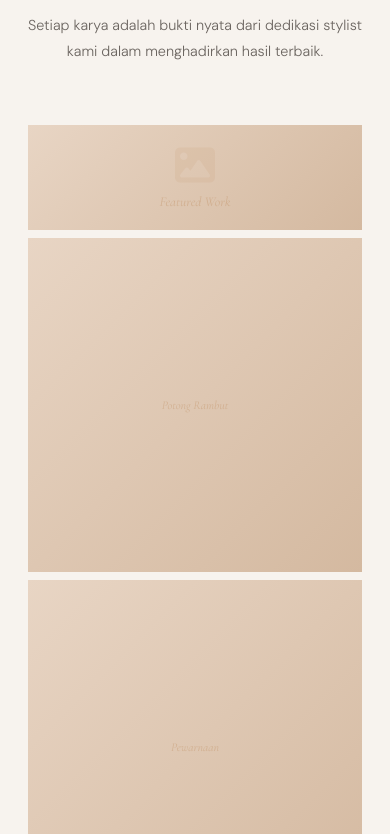
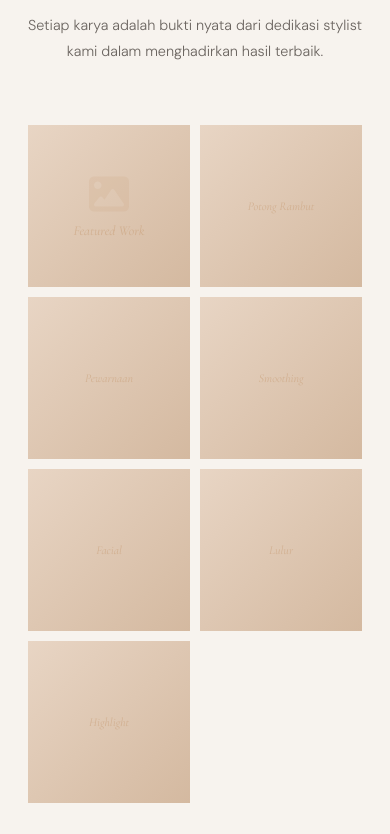
Before and after one commit to rahmangustav/rrhaircare, a website: page public/index.html in a window 390 px wide. Shown: the part 4930-5764 px from the top of the page. Drawn offline with nearby package versions, Linux system fonts and the light colour scheme; no server answers.

Commit message:
Galeri: tata letak seragam & rapi untuk berapa pun jumlah foto
Ganti layout majalah (foto pertama 2x2 + 4 kolom x 2 baris tetap) yang
berantakan saat jumlah foto sembarang, jadi grid kotak seragam responsif
(auto-fill minmax): desktop 4 kolom, tablet 3, HP 2.

Co-Authored-By: Claude Opus 4.8 <noreply@anthropic.com>

```diff
--- a/public/index.html
+++ b/public/index.html
@@ -331,19 +331,14 @@
     #galeri { background: var(--ivory); }
     .gallery-grid {
       display: grid;
-      grid-template-columns: repeat(4, 1fr);
-      grid-template-rows: auto auto;
-      gap: 8px; max-width: 1080px; margin: 0 auto;
+      grid-template-columns: repeat(auto-fill, minmax(240px, 1fr));
+      gap: 10px; max-width: 1080px; margin: 0 auto;
     }
     .gallery-item {
       background: linear-gradient(135deg, var(--blush) 0%, #d4b9a0 100%);
       aspect-ratio: 1/1;
       display: flex; align-items: center; justify-content: center;
       overflow: hidden; cursor: pointer; position: relative;
-    }
-    .gallery-item:first-child {
-      grid-column: span 2; grid-row: span 2;
-      aspect-ratio: unset;
     }
     .gallery-overlay {
       position: absolute; inset: 0;
@@ -652,8 +647,6 @@
       .about-inner { grid-template-columns: 1fr; }
       .about-badge { right: 0; }
       .testi-grid { grid-template-columns: 1fr; }
-      .gallery-grid { grid-template-columns: repeat(2, 1fr); }
-      .gallery-item:first-child { grid-column: span 2; }
       .footer-inner { grid-template-columns: 1fr; gap: 36px; }
       .map-info { grid-template-columns: 1fr; }
       .karir-grid { grid-template-columns: 1fr; }
@@ -664,8 +657,7 @@
       .services-grid { grid-template-columns: 1fr; }
       .form-row { grid-template-columns: 1fr; }
       .founders { grid-template-columns: 1fr; }
-      .gallery-grid { grid-template-columns: 1fr; }
-      .gallery-item:first-child { grid-column: span 1; }
+      .gallery-grid { grid-template-columns: repeat(2, 1fr); }
       .footer-bottom { flex-direction: column; text-align: center; }
     }
 
```
